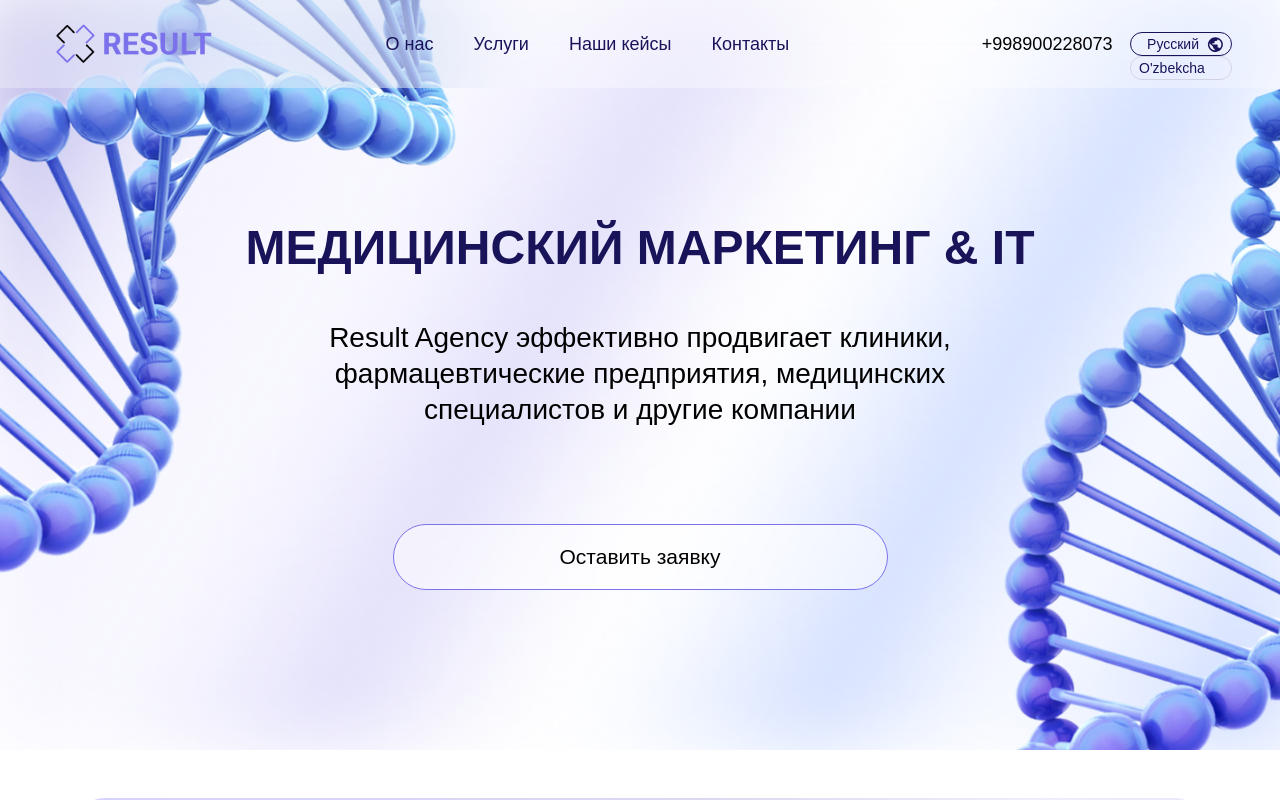
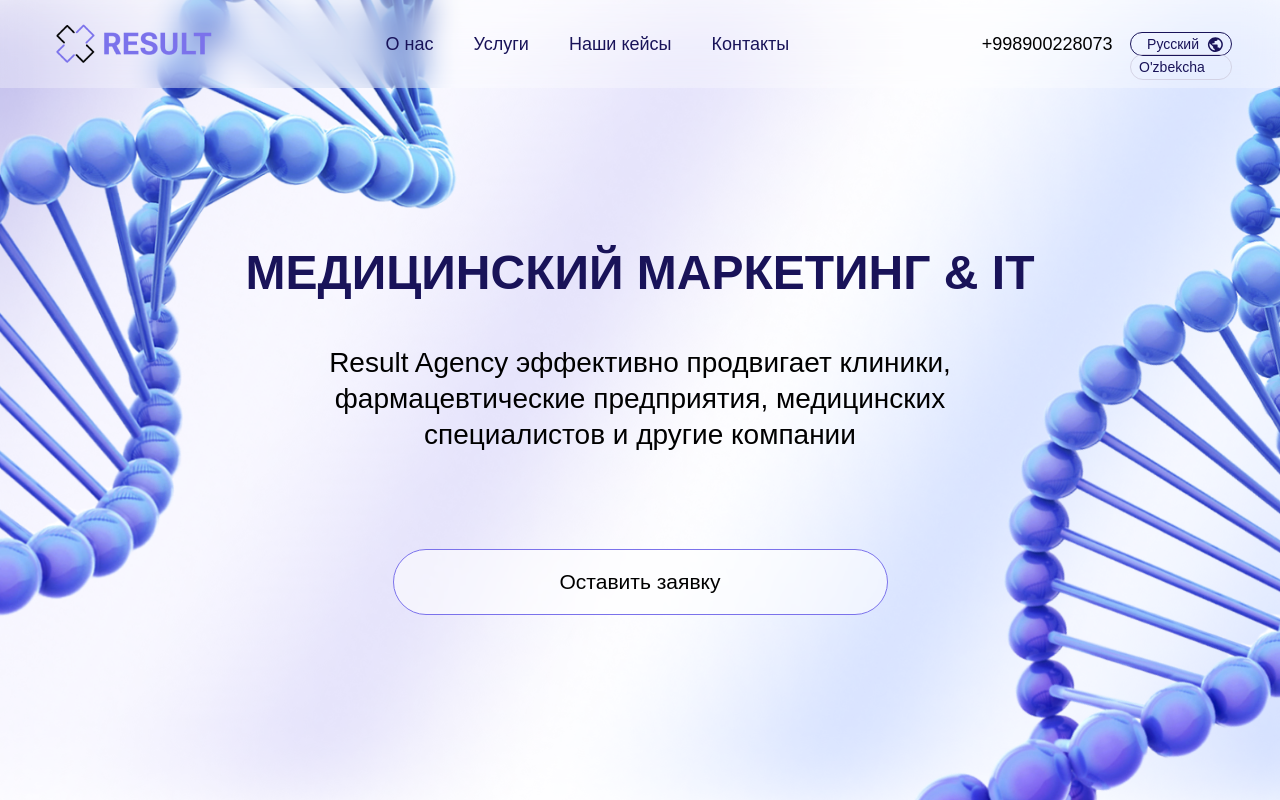
Before and after one commit to Shotambrat/Result-agency, a React (Create React App) app: page / in a window 1280 px wide. Both pictures are taken after a click on the button "Русский". Shown: the top 800 px of the page. Built offline with nearby package versions, Linux system fonts and the light colour scheme.

Commit message:
updated animation and Link Marketind, others

```diff
--- a/src/components/Main/Cover.jsx
+++ b/src/components/Main/Cover.jsx
@@ -43,11 +43,11 @@ const Cover = () => {
   return (
     <div
       style={{ backgroundImage: `url(${MainBg})` }}
-      className=" w-full flex justify-center items-center bg-cover bg-center relative overflow-hidden mb-8 lg:mb-12"
+      className=" w-full lg:h-screen flex justify-center items-center bg-cover bg-center relative overflow-hidden mb-8 lg:mb-12"
     >
       <div className="3xl:max-w-[1500px] 3xl:mx-auto">
-        <div className="flex flex-col items-center justify-center mt-24 lg:mt-44 mb-20 lg:mb-40 xs:mx-14 sm:mx-[5rem] md:mx-[7rem] ">
-          <div className="flex flex-col items-center justify-center mt-12 lg:w-[900px]">
+        <div className="flex flex-col items-center justify-center mt-24 lg:mt-44 mb-20 lg:mb-40 xs:mx-14 sm:mx-[5rem] md:mx-[7rem] z-[3]">
+          <div className="flex flex-col items-center justify-center mt-12 lg:w-[900px] z-[3]">
             <h1 className="font-semibold text-[30px] xs:text-[44px] sm:text-[48px] md:text-[52px] lg:text-[48px] 2xl:text-[52px] text-headings-color lg:font-semibold text-center font-roboto-flex leading-9 xs:leading-[3rem]">
               {t("cover-title-first")} <br className="lg:hidden" />{" "}
               {t("cover-title-second")}
@@ -88,10 +88,11 @@ const Cover = () => {
             </div>
           </div>
         </div>
+        <div className="z-[0]">
           <img
             src={dnkLeft}
             alt="DNK"
-          className="absolute bottom-[70%] right-[37%] md:bottom-[33%] md:right-[40%] lg:bottom-[25%] lg:right-[50%] xl:bottom-[15%] xl:right-[45%] 2xl:bottom-[7%] 3xl:right-[45%]"
+            className="dnk-left transition-all duration-300 absolute bottom-[70%] right-[37%] md:bottom-[33%] md:right-[40%] lg:bottom-[25%] lg:right-[50%] xl:bottom-[15%] xl:right-[45%] 2xl:bottom-[7%] 3xl:right-[45%] z-[0]"
           />
           <img
             src={dnkRight}
@@ -100,6 +101,7 @@ const Cover = () => {
           />
         </div>
       </div>
+    </div>
   );
 };
 
--- a/src/components/Main/MainArticle.jsx
+++ b/src/components/Main/MainArticle.jsx
@@ -41,29 +41,32 @@ const MainArticle = () => {
       <div className="grid grid-cols-1 sm:grid-cols-2 lg:grid-cols-3 gap-y-[0.625rem] gap-x-5 ">
         {articles.map((article, index) => (
           <div key={index} className="text-white">
-            <div className="p-4 bg-blog-themeBg rounded-[14.32px] lg:rounded-3xl">
+
+            <Link onClick={() => toTop()}
+            to={`/blog/${index + 1}`}
+            className="block">
+              <div className="p-4 bg-blog-themeBg rounded-[14.32px] lg:rounded-3xl cursor-pointer">
                 <div className="w-full h-auto mb-5 flex items-center justify-center ">
                   <img
-                  ref={el => (imageRefs.current[index] = el)}
+                    ref={(el) => (imageRefs.current[index] = el)}
                     src={Monitor}
                     alt="monitor"
                   />
                 </div>
                 <div>
                   <div className="h-[5rem] 2xl:h-[10rem] mb-4">
-                  <Link
-                    onClick={() => toTop()}
-                    to={`/blog/${index + 1}`}
-                    className="hover:underline text-[18px] 2xl:text-[28px] 2xl:h-[10rem] font-medium overflow-y-hidden"
-                  >
+                    <div className=" text-[18px] 2xl:text-[28px] 2xl:h-[10rem] font-medium overflow-y-hidden">
                       {t(`new-articles-card${index + 1}-theme`)}
-                  </Link>
                     </div>
-                <button className="text-[15px] 2xl:text-[22px] font-medium border-[1px] 2xl:mb-4 border-white text-white bg-transparent py-1 px-8 rounded-full hover:bg-gray-300 hover:text-blue-500 transition-colors ">
+                  </div>
+                  <button className="text-[15px] 2xl:text-[22px] font-medium border-[1px] 2xl:mb-4 border-white text-white bg-transparent py-1 px-8 rounded-full">
                     {t(`new-articles-card${index + 1}-group`)}
                   </button>
                 </div>
               </div>
+            </Link>
+
+
           </div>
         ))}
       </div>
--- a/src/components/Main/MainService.jsx
+++ b/src/components/Main/MainService.jsx
@@ -161,11 +161,11 @@ const MainService = () => {
                       name={data.nameForFunction}
                     />
                   ) : (
-<div
-      className=" relative rounded-[13.14px] lg:rounded-3xl h-[11rem] md:h-[18rem] lg:h-[21rem] xl:h-[24rem] 2xl:h-[30rem] bg-gradient-to-b from-[#EAE9FD] to-[#7F75FF]"
-      onClick={() => handleChangeCard(data.nameForFunction)}
-      onMouseEnter={() => handleMouseEnter(index)}
-      onMouseLeave={() => handleMouseLeave(index)}
+    <div
+    className="relative rounded-[13.14px] lg:rounded-3xl h-[11rem] md:h-[18rem] lg:h-[21rem] xl:h-[24rem] 2xl:h-[30rem] bg-gradient-to-b from-[#EAE9FD] to-[#7F75FF] transition-transform duration-500 ease-in-out transform hover:scale-105"
+    onClick={() => handleChangeCard(data.nameForFunction)}
+    onMouseEnter={() => handleMouseEnter(index)}
+    onMouseLeave={() => handleMouseLeave(index)}
     >
       <img
         ref={(el) => (imgRefs.current[index] = el)}
--- a/src/components/NavMenu.jsx
+++ b/src/components/NavMenu.jsx
@@ -15,7 +15,7 @@ export default function NavMenu({ isNavOpen, setIsNavOpen }) {
     <div
       className={
         isNavOpen
-          ? "grid grid-col-1 justify-center w-full xxs:w-[65%] sm:w-[55%] md:w-[50%] h-screen fixed z-[100] top-0 right-0 bg-white lg:hidden"
+          ? "grid grid-col-1 justify-center w-full xxs:w-[65%] sm:w-[55%] md:w-[50%] h-screen fixed z-[100] top-0 right-0 bg-white lg:hidden "
           : "hidden"
       }
     >
--- a/src/index.css
+++ b/src/index.css
@@ -64,6 +64,12 @@ code {
   height: 15px;
 }
 
+@media screen and (min-height: 850px) {
+  .dnk-left {
+   top: -5%;
+  }
+}
+
 /* :root {
   --swiper-navigation-color: #E49A38;
   --swiper-navigation-background-color: #E49A38;
--- a/src/pages/Header.jsx
+++ b/src/pages/Header.jsx
@@ -60,7 +60,7 @@ const Header = ({ isNavOpen, setIsNavOpen }) => {
   }, [scrollTimeout]);
 
   return (
-    <header className="header w-[100vw] bg-white bg-opacity-30 backdrop-filter backdrop-blur-3xl fixed top-0 z-20 py-3 3xl:py-0">
+    <header className="header w-[100vw] h-[60px] lg:h-auto bg-white bg-opacity-30 backdrop-filter backdrop-blur-lg fixed top-0 z-20 py-0 lg:py-3 3xl:py-0">
       <div className="lg:max-w-7xl mx-auto px-[0.625rem] sm:px-6 lg:px-[3rem]">
         <div className="flex items-center content-center justify-between h-16 3xl:h-24">
           <NavLink to="/" className="flex items-center" onClick={toTop}>
@@ -116,10 +116,115 @@ const Header = ({ isNavOpen, setIsNavOpen }) => {
               className="flex content-center ml-[1.1rem]"
               id="container-language"
             >
+
+
+
+
+
+{/* <div className="flex self-center items-start relative">
+      <button
+        onClick={() => setOpenLanguage((prev) => !prev)}
+        className="flex items-center border-[1px] border-solid border-[#191359] rounded-[48px] pl-4 pr-2 h-6 md:py-1 transition duration-300"
+      >
+        <p className="text-[#191359] text-[11px] font-light xs:text-[12px] md:text-[14px]">
+          {currentLanguage !== "ru" ? "O'zbekcha" : "Русский"}
+        </p>
+        <img
+          src={currentLanguage === "ru" ? RussiaFlag : UzbekistanFlag}
+          alt="language flag"
+          className="pl-2 h-4 w-4 ml-2"
+        />
+      </button>
+      <div
+        className={`absolute w-full bottom-[-100%] text-start pl-2 border-[1px] border-solid border-cases-border rounded-[48px] overflow-hidden transition-all duration-300 ease-in-out transform ${
+          openLanguage ? 'max-h-10 opacity-100 translate-y-0' : 'max-h-0 opacity-0 translate-y-[-10px]'
+        }`}
+      >
+        <button
+          onClick={handleChangeLanguage}
+          className="w-full flex items-center h-6"
+        >
+          <p className="text-[#191359] text-[11px] font-light xs:text-[12px] md:text-[14px]">
+            {currentLanguage !== "ru" ? "Русский" : "O'zbekcha"}
+          </p>
+          <img
+            src={currentLanguage === "ru" ? UzbekistanFlag : RussiaFlag}
+            alt="language flag"
+            className="pl-2 h-4 w-4 ml-2"
+          />
+        </button>
+      </div>
+    </div> */}
+
+
+
+
+
               <div className="flex self-center items-start relative">
                 <button
                   onClick={() => setOpenLanguage((prev) => !prev)}
-                  className="flex items-center border-[1px] border-solid border-[#191359] rounded-[48px] pl-4 pr-2 h-6 md:py-1"
+                  className="flex items-center border-[1px] border-solid border-[#191359] rounded-[48px] pl-4 pr-2 h-6 md:py-1 transition duration-300"
+                >
+                  <p className="text-[#191359] text-[11px] font-light xs:text-[12px] md:text-[14px]">
+                    {t("header-language")}
+                  </p>
+                  <img src={LanLogo} alt="language icon" className="pl-2" />
+                </button>
+                <div
+                  className={`absolute w-full bottom-[-100%] text-start pl-2 border-[1px] border-solid border-cases-border rounded-[48px] overflow-hidden transition-all duration-300 ease-in-out transform ${
+                    openLanguage ? 'max-h-10 opacity-100 translate-y-0' : 'max-h-0 opacity-0 translate-y-[-10px]'
+                  }`}
+                >
+                  <button
+                    onClick={handleChangeLanguage}
+                    className="w-full flex items-center h-6"
+                  >
+                    <p className="text-[#191359] text-[11px] font-light xs:text-[12px] md:text-[14px]">
+                      {currentLanguage !== "ru" ? "Русский" : "O'zbekcha"}
+                    </p>
+                  </button>
+                </div>
+              </div>
+
+
+
+
+
+
+                  {/* <div className="flex self-center items-start relative">
+                    <button
+                      onClick={() => setOpenLanguage((prev) => !prev)}
+                      className="flex items-center border-[1px] border-solid border-[#191359] rounded-[48px] pl-4 pr-2 h-6 md:py-1"
+                    >
+                      <p className="text-[#191359] text-[11px] font-light xs:text-[12px] md:text-[14px]">
+                        {t("header-language")}
+                      </p>
+                      <img src={LanLogo} alt="language icon" className="pl-2" />
+                    </button>
+                    <div
+                      className={`transition-all duration-300 ${
+                        openLanguage ? 'max-h-10 opacity-100' : 'max-h-0 opacity-0'
+                      } overflow-hidden absolute w-full bottom-[-100%] text-start pl-2 border-[1px] border-solid border-cases-border rounded-[48px] h-6`}
+                    >
+                      <button
+                        onClick={handleChangeLanguage}
+                        className="w-full flex items-center text-start"
+                      >
+                        <p className="text-[#191359] text-[11px] font-light xs:text-[12px] md:text-[14px]">
+                          {currentLanguage !== "ru" ? "Русский" : "O'zbekcha"}
+                        </p>
+                      </button>
+                    </div>
+                  </div> */}
+
+
+
+
+
+              {/* <div className="flex self-center items-start relative">
+                <button
+                  onClick={() => setOpenLanguage((prev) => !prev)}
+                  className="flex items-center border-[1px] border-solid border-[#191359] rounded-[48px] pl-4 pr-2 h-6 md:py-1 "
                 >
                   <p className="text-[#191359] text-[11px] font-light xs:text-[12px] md:text-[14px]">
                     {t("header-language")}
@@ -136,10 +241,10 @@ const Header = ({ isNavOpen, setIsNavOpen }) => {
                     </p>
                   </button>
                 )}
-              </div>
+              </div> */}
               <button
                 onClick={() => setIsNavOpen((prev) => !prev)}
-                className="ml-2 md:ml-4 lg:hidden"
+                className="ml-2 md:ml-4 lg:hidden "
               >
                 <img src={Menu} alt="Menu icon" className="w-8" />
               </button>
```
Lines whose indentation alone changed are shown as unchanged.
